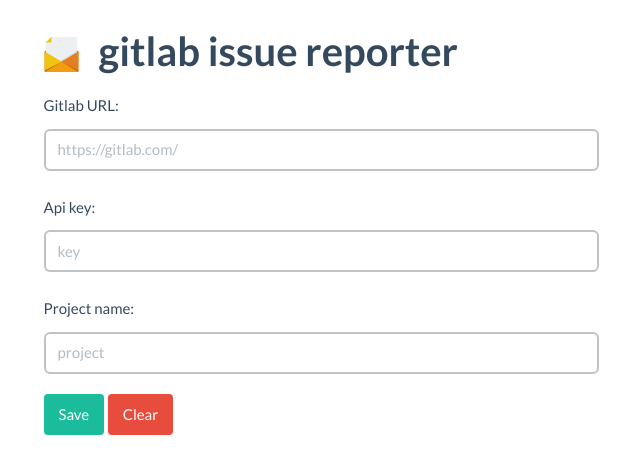
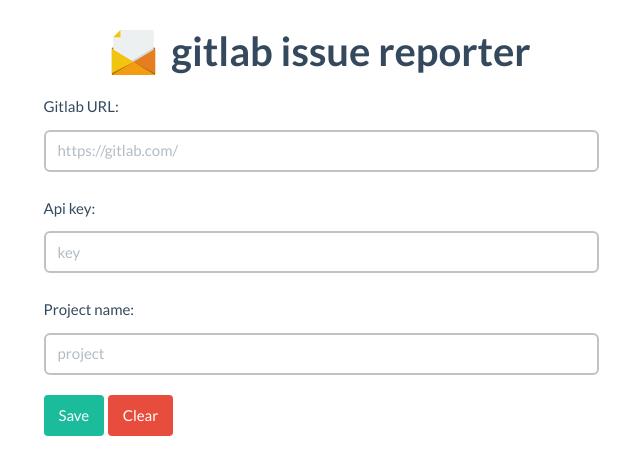
Before and after one commit to CVarisco/gitlab-issue-reporter, a website built with webpack: page dist/options.html in a window 1280 px wide. Shown: the whole page, without its empty margins (319-959 px from the left). Built offline with nearby package versions, Linux system fonts and the light colour scheme; some packages are replaced by stand-ins of ours.

Commit message:
Center title and image on options page

```diff
--- a/dist/css/style.css
+++ b/dist/css/style.css
@@ -20,11 +20,14 @@
     margin: 30px auto;
 }
 
+.title {
+    text-align: center
+}
 
 .title img {
-    float:left;
-    width: 35px;
-    margin: 37px 20px 0px 0;
+    float: left;
+    width: 45px;
+    margin: 0px 15px 0px 0;
 }
 
 .title img,
--- a/dist/options.html
+++ b/dist/options.html
@@ -14,8 +14,9 @@
     <div class="container">
         <div class="row">
             <div class="title col-md-6 col-md-offset-3">
-                <img class="text-center" src="img/icons/svg/mail.svg" alt="Mail">
-                <h3 class="text-center">gitlab issue reporter</h3>
+                <h3 class="text-center">
+                    <img class="text-center" src="img/icons/svg/mail.svg" alt="Mail"> gitlab issue reporter
+                </h3>
             </div>
             <form class="col-md-6 col-md-offset-3" id="options-form">
                 <div class="form-group">
```
